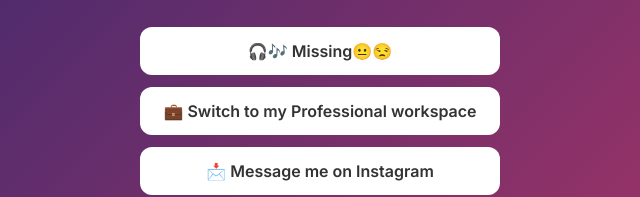
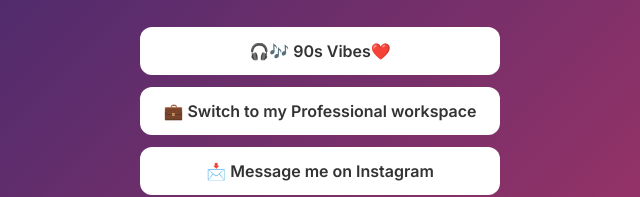
Before and after one commit to shubhudroid/Insta-analytics-tracking, a plain HTML site: page index.html in a window 1280 px wide. Shown: the part 328-525 px from the top of the page, 320-960 px from the left. Drawn offline with Linux system fonts and the light colour scheme.

Commit message:
Update index.html
new one

```diff
--- a/index.html
+++ b/index.html
@@ -111,7 +111,7 @@
 
     <!-- Existing Links -->
     <div class="link" onclick="trackClick('spotify','https://open.spotify.com/playlist/2LBPNxBNqn6m2bKpvwljuh?si=Ei8r5qNeRGOk4aBHXfzIZw')">
-      🎧🎶 Missing😐😒
+      🎧🎶 90s Vibes❤️
     </div>
 
     <div class="link" onclick="trackClick('linkedin','https://www.linkedin.com/in/shubhamsingh124/')">
```
